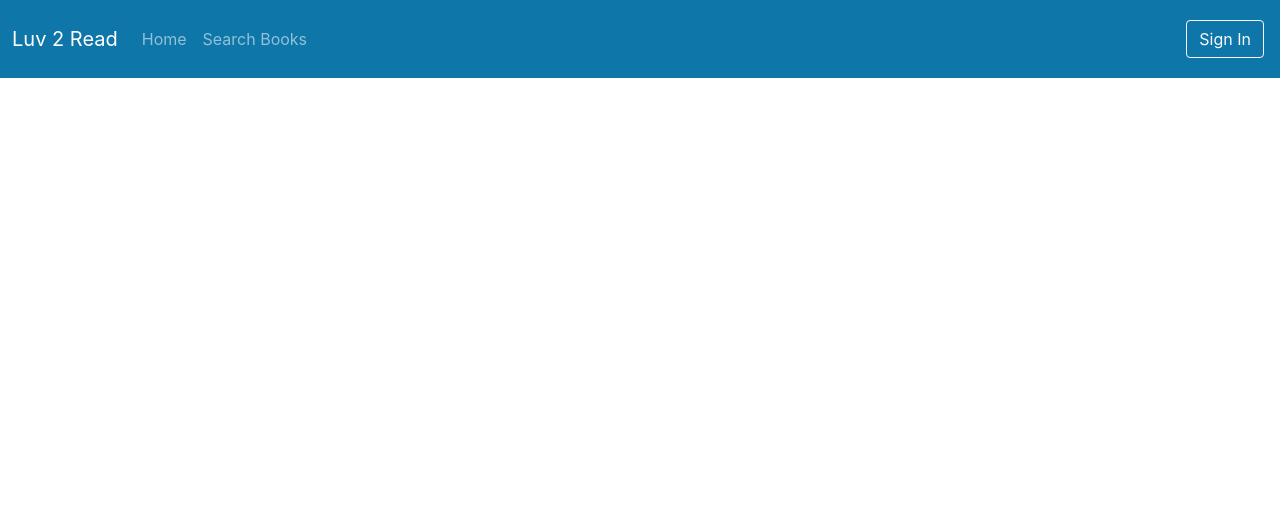
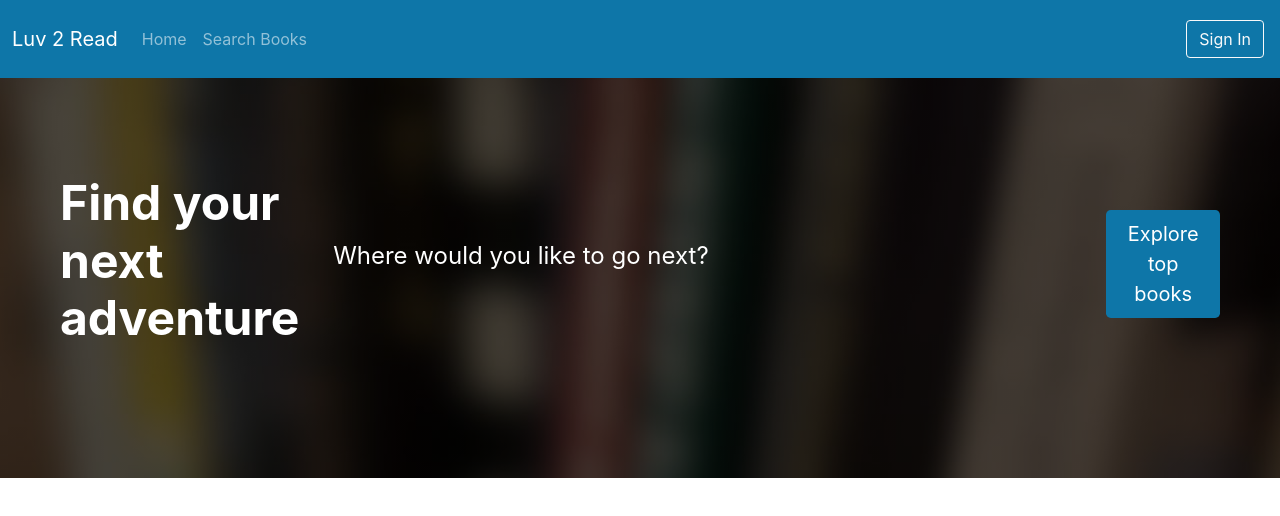
Before and after one commit to PietroWilhelm/react-library, a React (Create React App) app: page / in a window 1280 px wide. Shown: the top 516 px of the page. Built offline with nearby package versions, Linux system fonts and the light colour scheme; the HTML template or start-up script is replaced by a standard one.

Commit message:
new component created

```diff
--- a/src/App.tsx
+++ b/src/App.tsx
@@ -1,10 +1,14 @@
 import React from 'react';
 import './App.css';
 import { Navbar } from './layouts/NavbarAndFooter/Navbar';
+import { ExploreTopBooks } from './layouts/HomePage/ExploreTopBooks';
 
 function App() {
   return (
-    <Navbar />
+    <div>
+      <Navbar />
+      <ExploreTopBooks />
+    </div>
   );
 }
 
--- /dev/null
+++ b/src/layouts/HomePage/ExploreTopBooks.tsx
@@ -0,0 +1,11 @@
+export const ExploreTopBooks = () => {
+    return (
+        <div className="p-5 mb-4 bg-dark header">
+            <div className="container-fluid py-5 text-white d-flex justify-content-center align-items-center">
+                <h1 className="display-5 fw-bold">Find your next adventure</h1>
+                <p className="col-md-8 fs-4">Where would you like to go next?</p>
+                <a type="button" className="btn main-color btn-lg text-white" href="#">Explore top books</a>
+            </div>
+        </div>
+    )
+}
```
